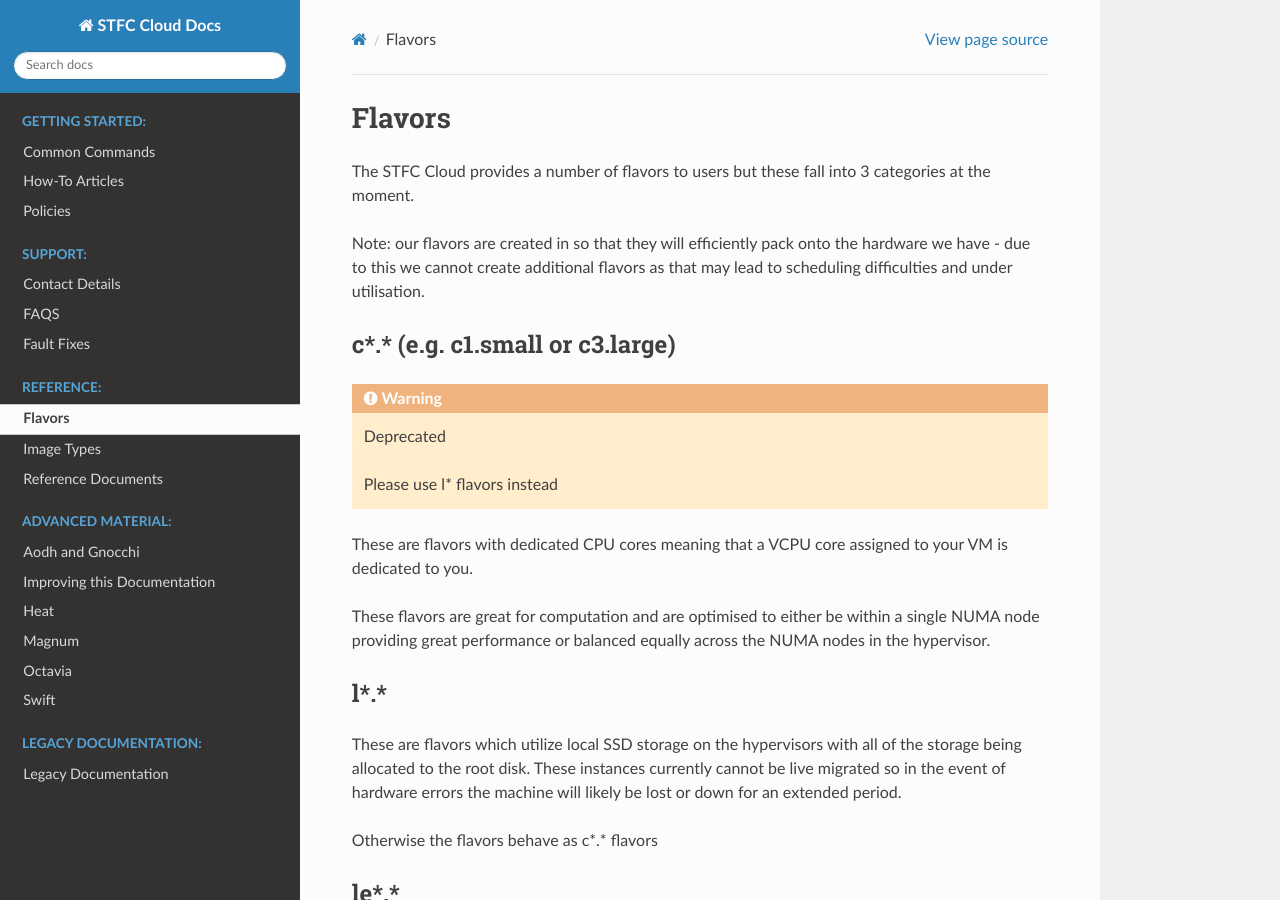
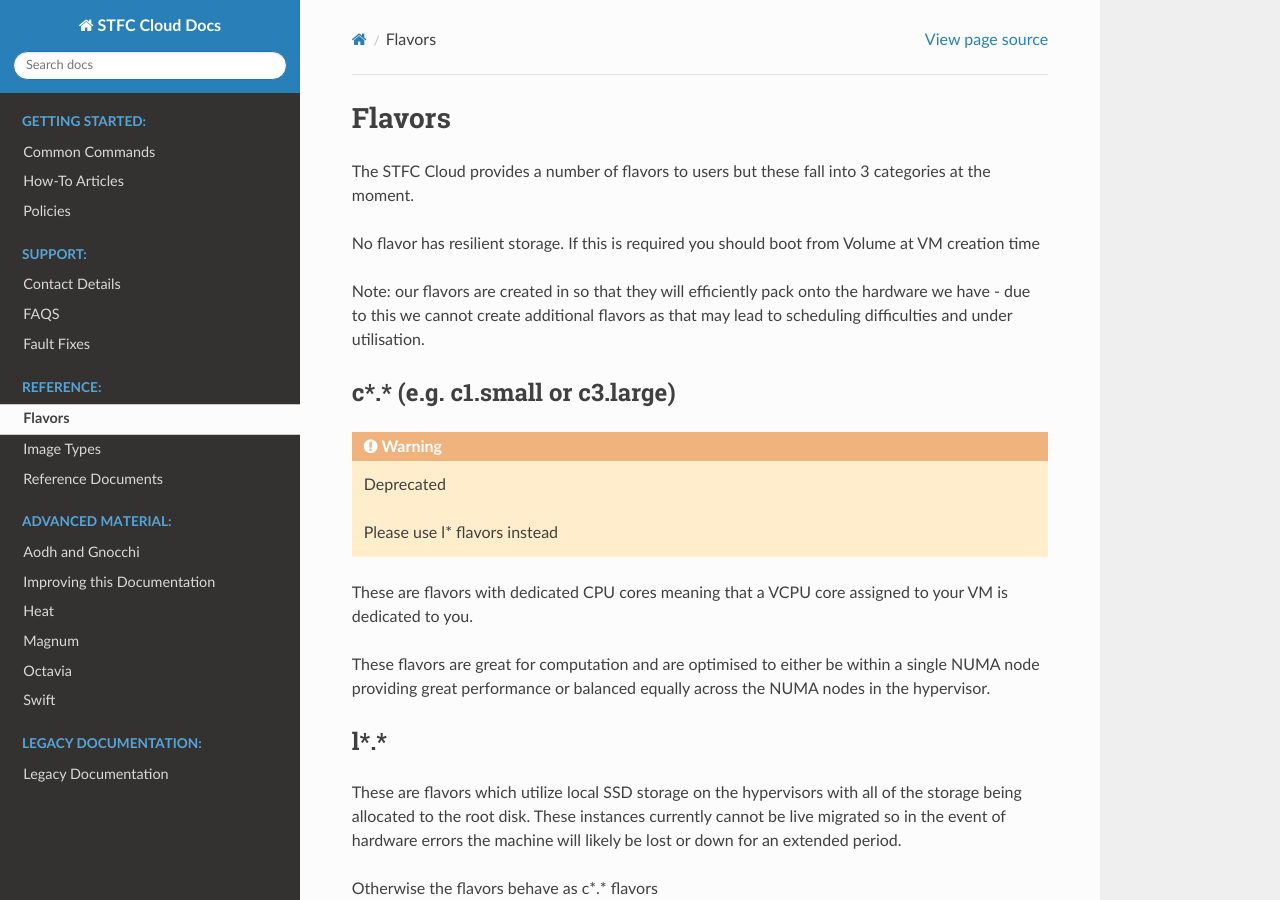
Before and after one commit to stfc/cloud-docs, a Sphinx documentation site: the page built from source/Flavors.rst, in a window 1280 px wide and 900 px high. Built offline with Sphinx 7.4.7 and the Read the Docs theme 2.0.0, drawn with Linux system fonts in a browser that asks for light colours.

Commit message:
Add wording about storage resiliency

```diff
--- a/source/Flavors.rst
+++ b/source/Flavors.rst
@@ -5,6 +5,8 @@
 =============
 
 The STFC Cloud provides a number of flavors to users but these fall into 3 categories at the moment.
+
+No flavor has resilient storage. If this is required you should boot from Volume at VM creation time
 
 Note: our flavors are created in so that they will efficiently pack onto the hardware we have - due to this we cannot create additional flavors as that may lead to scheduling difficulties and under utilisation.
 
```
